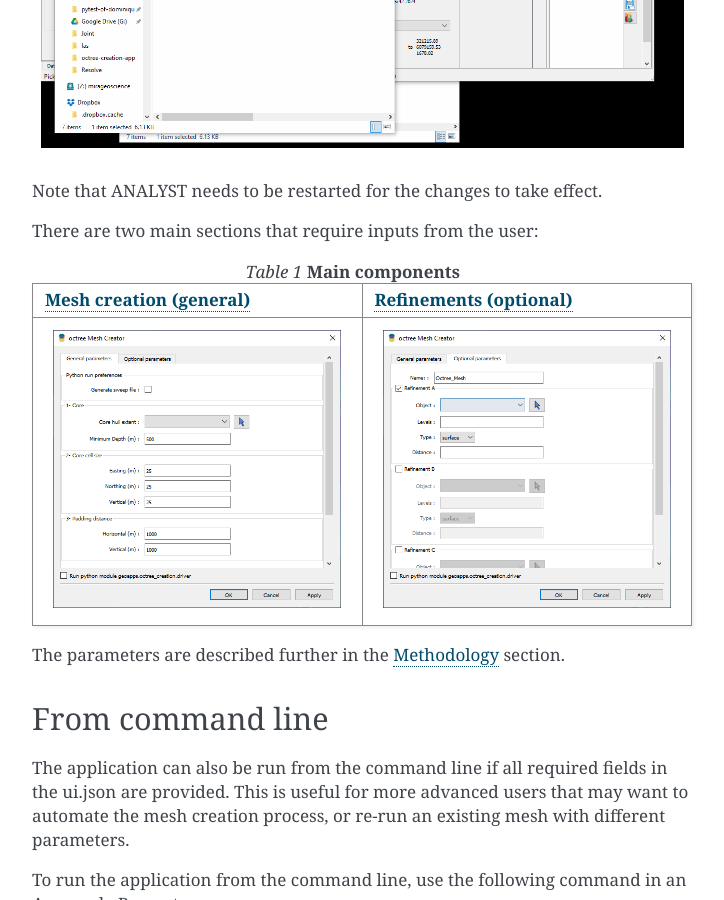
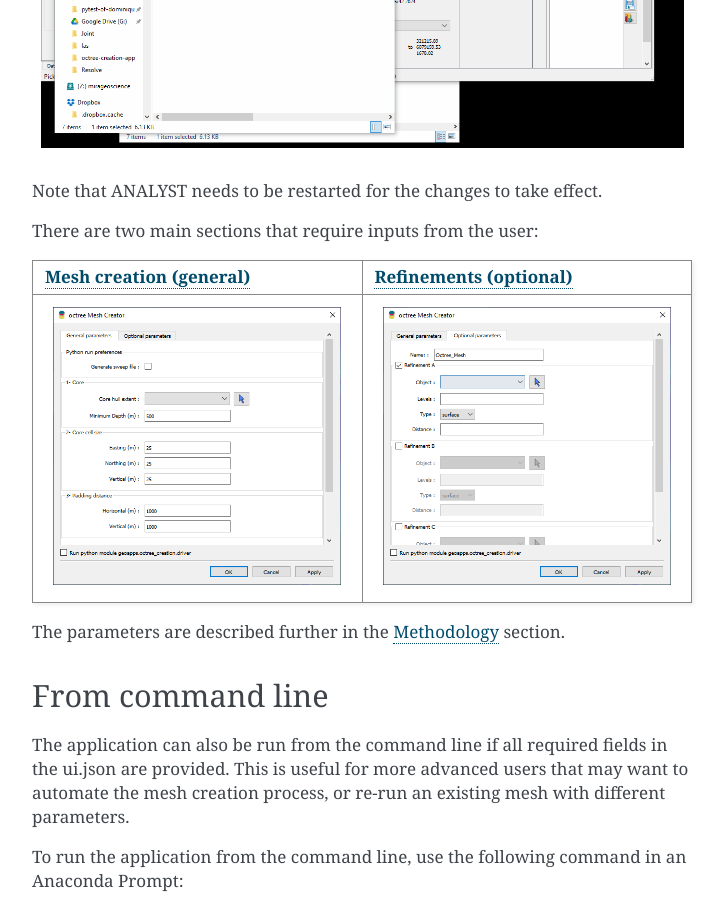
Before and after one commit to MiraGeoscience/octree-creation-app, a Sphinx documentation site: the page built from docs/source/usage.rst, in a window 1280 px wide and 900 px high, scrolled down 1241 px. Shown: the whole window, without its empty margins (388-1112 px from the left). Built offline with Sphinx 7.4.7, drawn with Linux system fonts in a browser that asks for light colours.

Commit message:
Remove title

```diff
--- a/docs/source/usage.rst
+++ b/docs/source/usage.rst
@@ -30,7 +30,7 @@
 
 There are two main sections that require inputs from the user:
 
-.. list-table:: **Main components**
+.. list-table::
    :widths: 25 25
    :header-rows: 1
 
```
